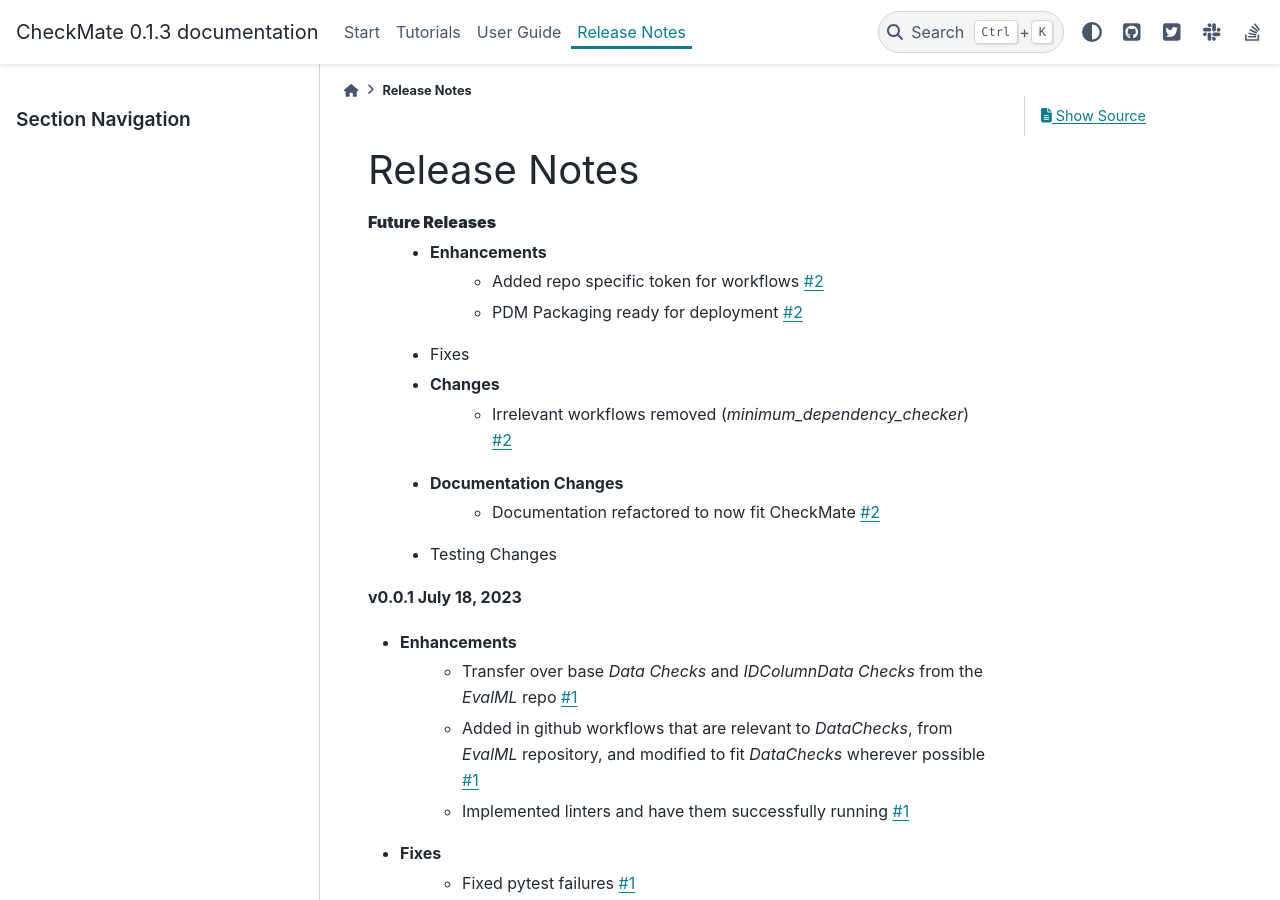
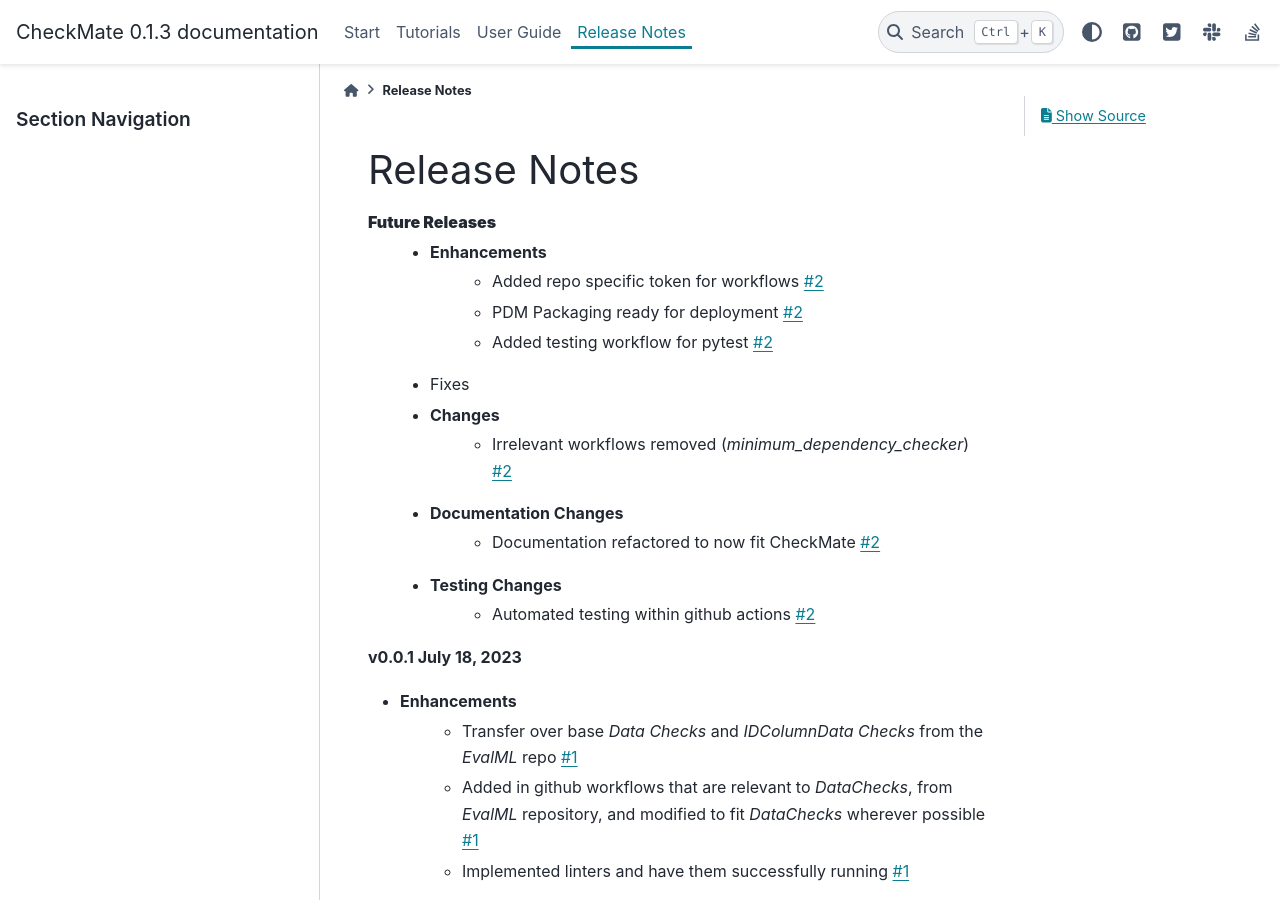
Before and after one commit to alteryx/CheckMates, a Sphinx documentation site: the page built from docs/source/release_notes.rst, in a window 1280 px wide and 900 px high. Built offline with Sphinx 7.4.7 and the PyData theme 0.15.4, drawn with Linux system fonts in a browser that asks for light colours; pages that are not in the unit, such as notebooks, are missing from menus; comment, search, counter and statistics services are not loaded.

Commit message:
release notes updated

```diff
--- a/docs/source/release_notes.rst
+++ b/docs/source/release_notes.rst
@@ -4,12 +4,14 @@
     * Enhancements
         * Added repo specific token for workflows :pr:`2`
         * PDM Packaging ready for deployment :pr:`2`
+        * Added testing workflow for pytest :pr:`2`
     * Fixes
     * Changes
         * Irrelevant workflows removed (`minimum_dependency_checker`) :pr:`2`
     * Documentation Changes
         * Documentation refactored to now fit CheckMate :pr:`2`
     * Testing Changes
+        * Automated testing within github actions :pr:`2`
 
 **v0.0.1 July 18, 2023**
 
```
